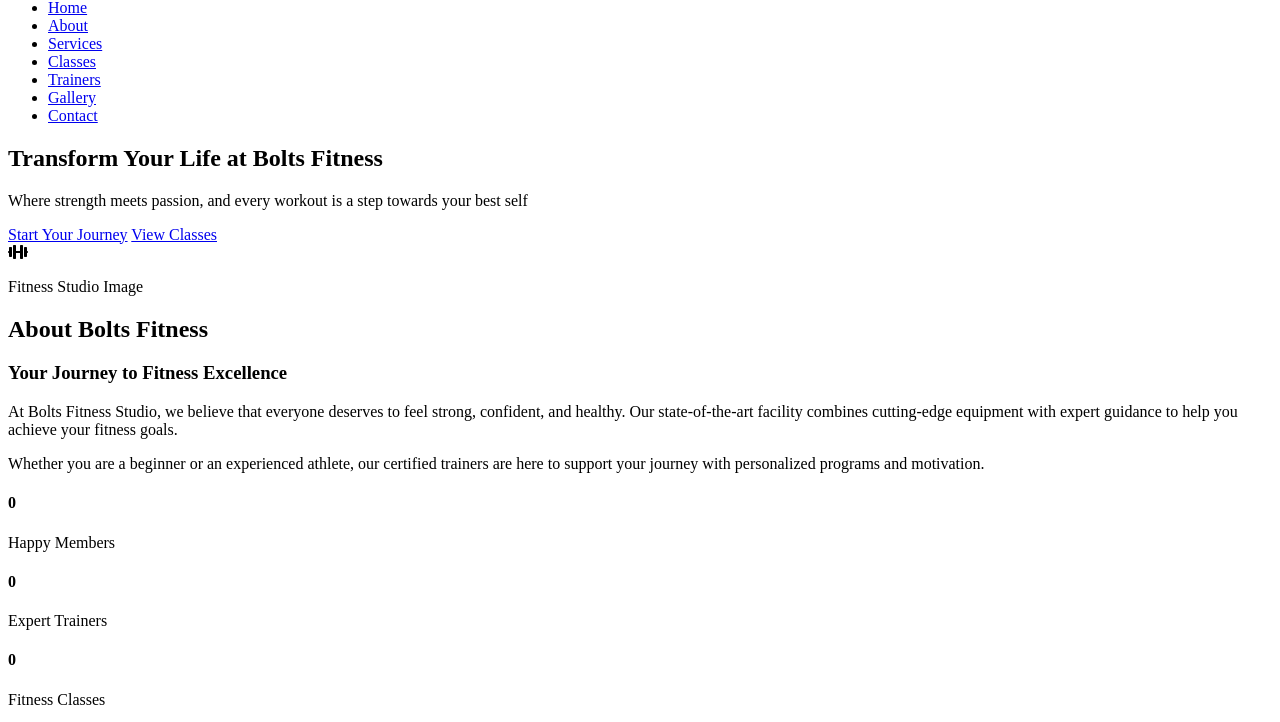
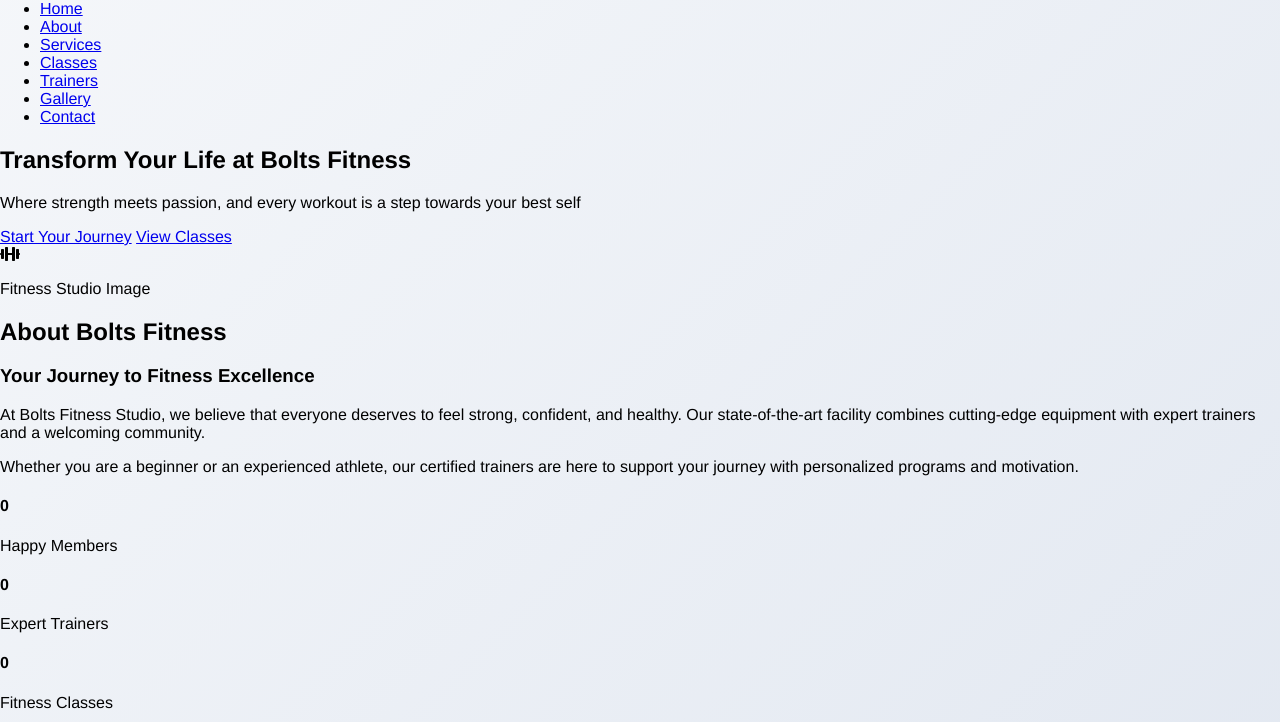
Before and after one commit to duttasumit2011/Bolts-Fitness-Studio, a plain HTML site: page index.html in a window 1280 px wide. Shown: the part 68-790 px from the top of the page. Drawn offline with Linux system fonts and the light colour scheme.

Commit message:
Update index.html with new content

```diff
--- a/index.html
+++ b/index.html
@@ -4,7 +4,7 @@
     <meta charset="UTF-8">
     <meta name="viewport" content="width=device-width, initial-scale=1.0">
     <title>Bolts Fitness Studio - Transform Your Life</title>
-    <link rel="stylesheet" href="styles.css">
+    <link rel="stylesheet" href="style.css">
     <link href="https://fonts.googleapis.com/css2?family=Poppins:wght@300;400;500;600;700&display=swap" rel="stylesheet">
     <link rel="stylesheet" href="https://cdnjs.cloudflare.com/ajax/libs/font-awesome/6.0.0/css/all.min.css">
 </head>
@@ -54,7 +54,7 @@
             <div class="about-content">
                 <div class="about-text">
                     <h3>Your Journey to Fitness Excellence</h3>
-                    <p>At Bolts Fitness Studio, we believe that everyone deserves to feel strong, confident, and healthy. Our state-of-the-art facility combines cutting-edge equipment with expert guidance to help you achieve your fitness goals.</p>
+                    <p>At Bolts Fitness Studio, we believe that everyone deserves to feel strong, confident, and healthy. Our state-of-the-art facility combines cutting-edge equipment with expert trainers and a welcoming community.</p>
                     <p>Whether you are a beginner or an experienced athlete, our certified trainers are here to support your journey with personalized programs and motivation.</p>
                     <div class="about-stats">
                         <div class="stat">
```
